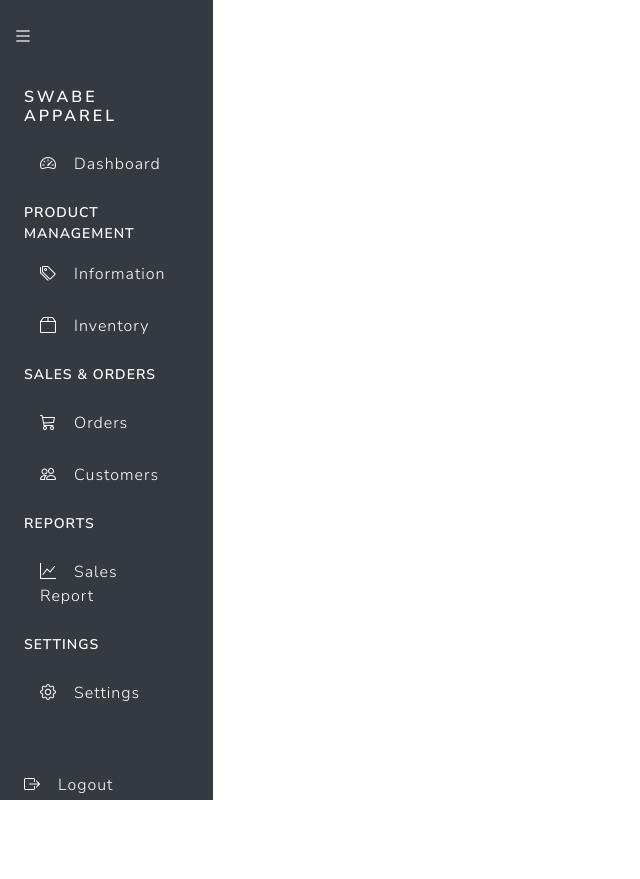
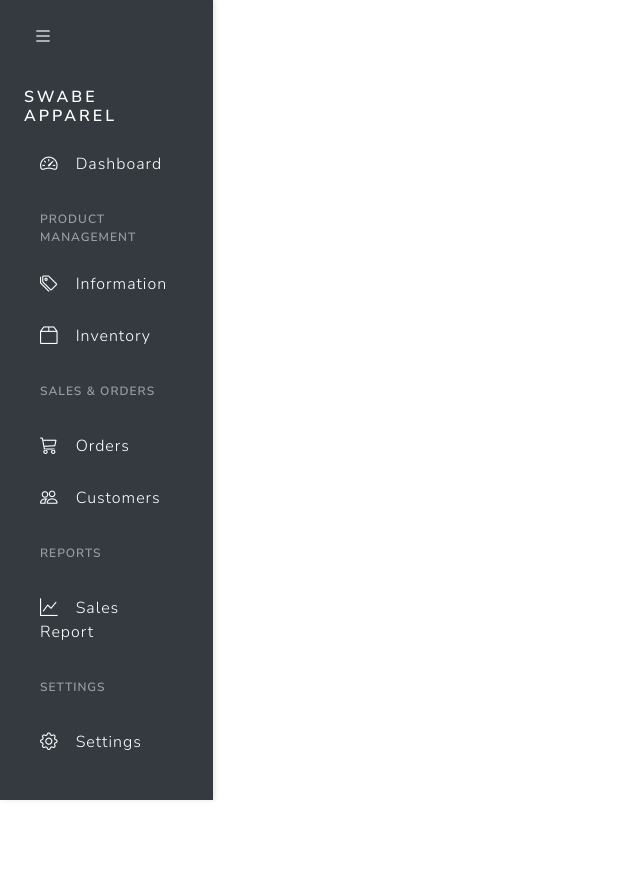
Before and after one commit to ArkyNiel/swabe-apparel, a PHP site: page /admin-side/components/sidebar.php in a window 1280 px wide. Shown: the whole page, without its empty margins (0-640 px from the left). Before the commit the page ends 800 px from the top, so only its background shows below. Run offline with PHP 8.4, Linux system fonts and the light colour scheme.

Commit message:
sidebar fix

```diff
--- a/assets/css/sidebar.css
+++ b/assets/css/sidebar.css
@@ -1,8 +1,12 @@
+/* Main Sidebar Styles */
 .sidebar {
     transition: all 0.3s ease;
     position: relative;
+    background-color: #212529;
+    box-shadow: 2px 0 5px rgba(0, 0, 0, 0.1);
 }
 
+/* Collapsed Sidebar Styles */
 .sidebar.collapsed {
     width: 80px !important;
     min-width: 80px !important;
@@ -46,36 +50,42 @@
     margin: 0.5rem 0;
 }
 
+/* Toggle Button Styles */
 #sidebarToggle {
     padding: 0.5rem;
-    width: 60px;
+    width: 40px;
     height: 40px;
     display: flex;
     align-items: center;
     justify-content: center;
     position: absolute;
     top: 1rem;
-    left: 50%;
-    transform: translateX(-50%);
+    left: 1rem;
     z-index: 1000;
     transition: all 0.3s ease;
-    border-radius: 20px;
+    background: transparent;
+    border: none;
+    color: #fff;
 }
 
 #sidebarToggle:hover {
-    transform: translateX(-50%) scale(1.1);
+    background-color: rgba(255, 255, 255, 0.1);
+    border-radius: 4px;
 }
 
+/* Navigation Link Styles */
 .nav-link {
     transition: all 0.3s ease;
     border-radius: 8px;
     margin: 4px 0;
-    padding: 0.75rem 0.5rem;
+    padding: 0.75rem 1rem;
+    color: rgba(255, 255, 255, 0.8) !important;
 }
 
 .nav-link:hover {
     background-color: rgba(255, 255, 255, 0.1) !important;
-    width: 50px;
+    color: #fff !important;
+    transform: translateX(5px);
 }
 
 .nav-link.active {
@@ -84,6 +94,67 @@
     box-shadow: 0 2px 5px rgba(0, 0, 0, 0.2);
 }
 
+/* Section Headers */
+.sidebar small {
+    color: rgba(255, 255, 255, 0.5);
+    font-size: 0.75rem;
+    padding: 0.5rem 1rem;
+    display: block;
+}
+
+/* Icons */
+.nav-link i {
+    transition: all 0.3s ease;
+    font-size: 1.1rem;
+}
+
+.nav-link:hover i {
+    transform: scale(1.1);
+}
+
+/* Main Content Adjustment */
 .sidebar.collapsed + .col {
-    margin-left: 90px;
+    margin-left: 80px;
 }
+
+/* Responsive Adjustments */
+@media (max-width: 768px) {
+    .sidebar {
+        width: 80px !important;
+        min-width: 80px !important;
+    }
+
+    .sidebar .d-none.d-sm-inline {
+        display: none !important;
+    }
+
+    .sidebar .nav-link {
+        text-align: center;
+        padding: 0.75rem 0.5rem;
+    }
+
+    .sidebar .nav-link i {
+        margin: 0 !important;
+    }
+
+    .sidebar small {
+        display: none !important;
+    }
+
+    .sidebar h3 {
+        display: none !important;
+    }
+}
+
+/* Logout Button Special Styling */
+.mt-5 .nav-link {
+    color: rgba(255, 255, 255, 0.7) !important;
+    border-top: 1px solid rgba(255, 255, 255, 0.1);
+    margin-top: 1rem;
+    padding-top: 1rem;
+}
+
+.mt-5 .nav-link:hover {
+    color: #fff !important;
+    background-color: rgba(255, 255, 255, 0.1) !important;
+}
```
